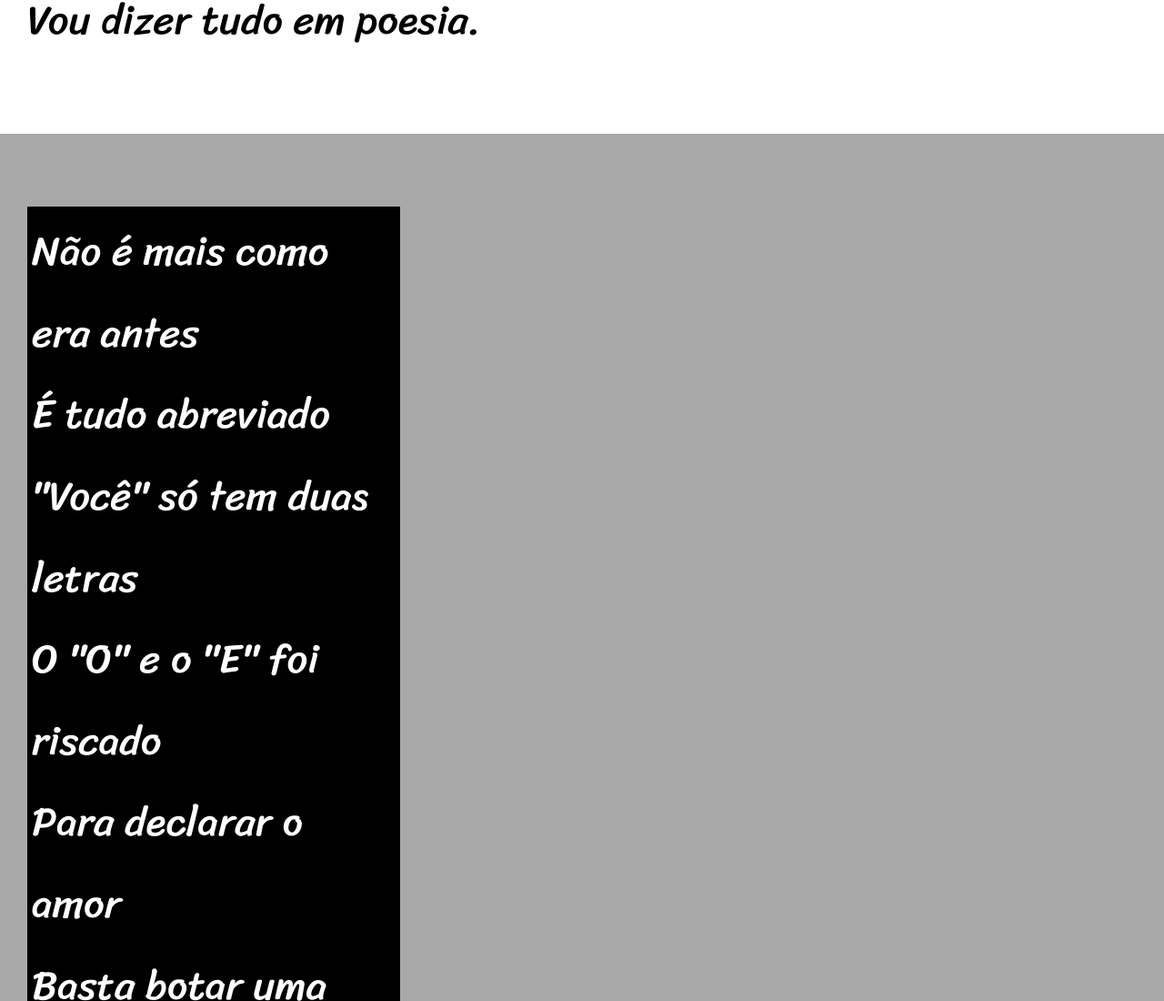
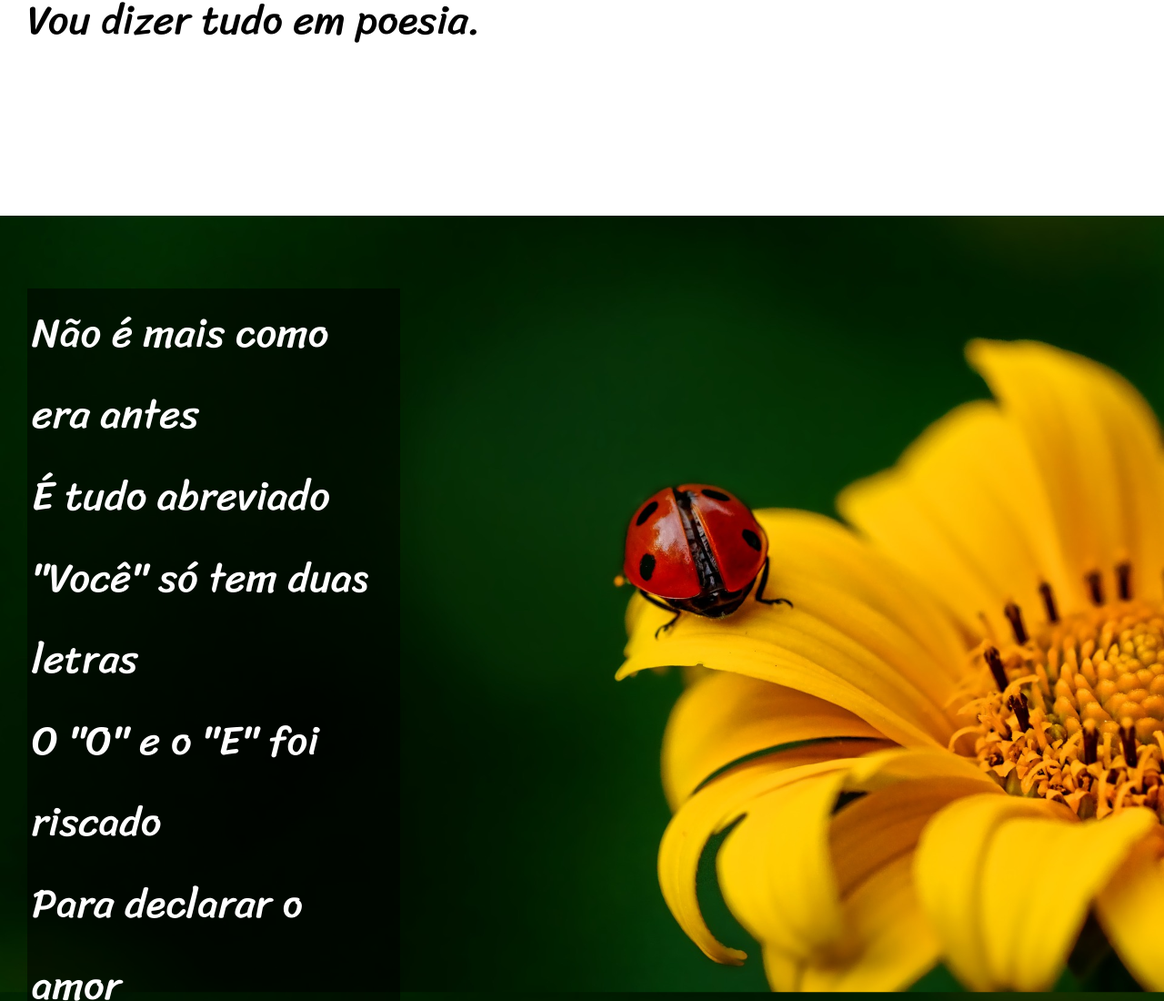
Before and after one commit to ElHanzooo/HTML-CSS, a plain HTML site: page Desafios/d012/index.html in a window 1280 px wide. Shown: the part 900-2000 px from the top of the page at 91% size. Drawn offline with Linux system fonts and the light colour scheme.

Commit message:
atualizei o desafio 12

```diff
--- a/Desafios/d012/estilo/style.css
+++ b/Desafios/d012/estilo/style.css
@@ -57,21 +57,37 @@
     padding-top: 10vh;
 }
 
+section > p {
+    padding-bottom: 2em;
+}
+
 section.normal {
     background-color: white;
     color: black;
 }
 
 section.imagem {
+    background-attachment: fixed;
     background-color: darkgray;
+    background-size: cover;
     color: white;
 }
 
 section.imagem > p {
-    background-color: black;
+    background-color: rgba(0, 0, 0, 0.500);
     display: inline-block;
     padding: 5px;
     width: 400px;
+}
+
+section#img01 {
+    background-image: url('../imagens/background001.jpg');
+    background-position: right center;
+}
+
+section#img02 {
+    background-image: url('../imagens/background002.jpg');
+    background-position: center;
 }
 
 footer {
--- a/Desafios/d012/index.html
+++ b/Desafios/d012/index.html
@@ -24,7 +24,7 @@
         </p>
     </section>
 
-    <section class="imagem">
+    <section class="imagem" id="img01">
         <p>
             Não é mais como era antes <br>
             É tudo abreviado <br>
@@ -58,7 +58,7 @@
         </p>
     </section>
 
-    <section class="imagem">
+    <section class="imagem" id="img02">
         <p>
             Tenho saudade das cartas <br>
             Escritas com a própria mão <br>
```
